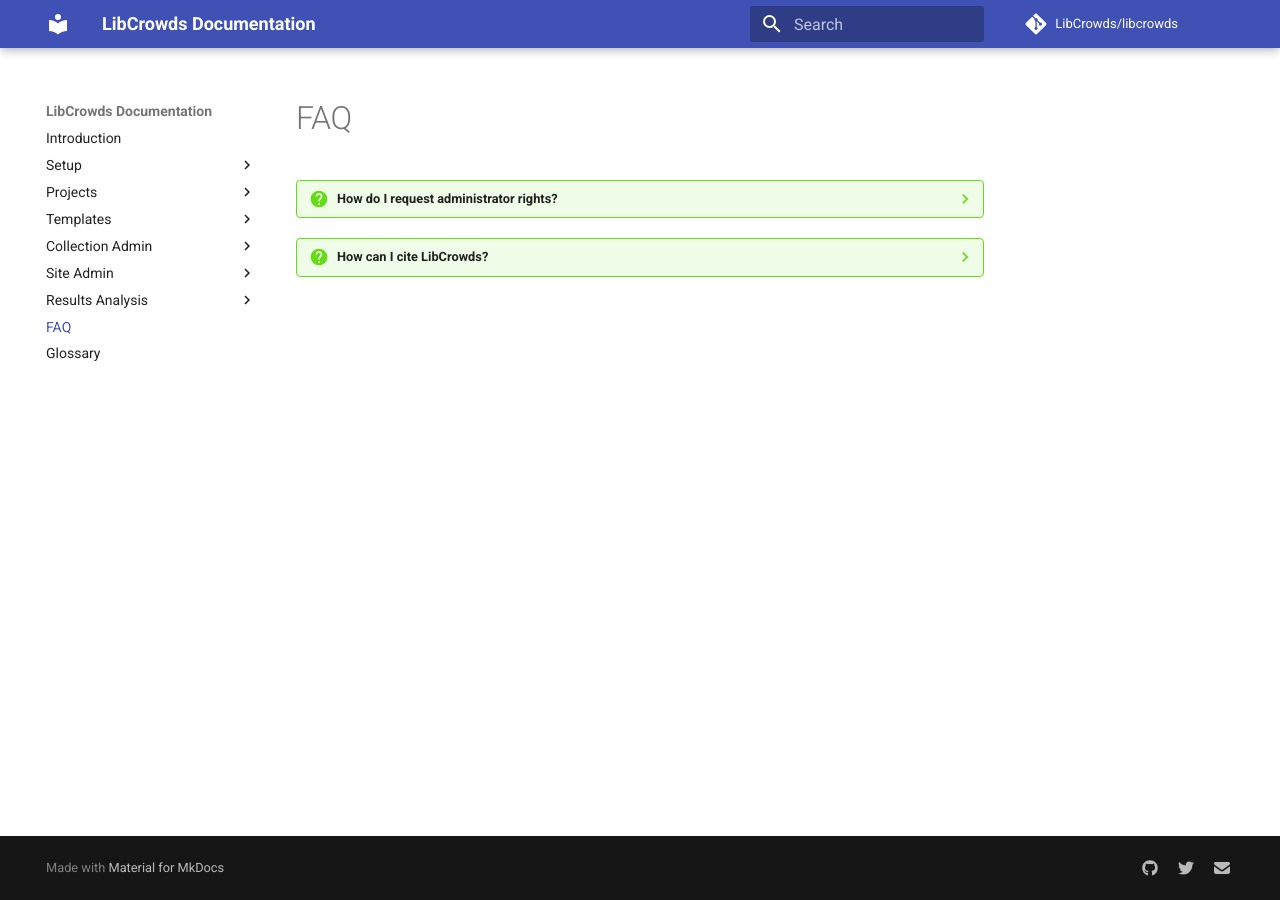
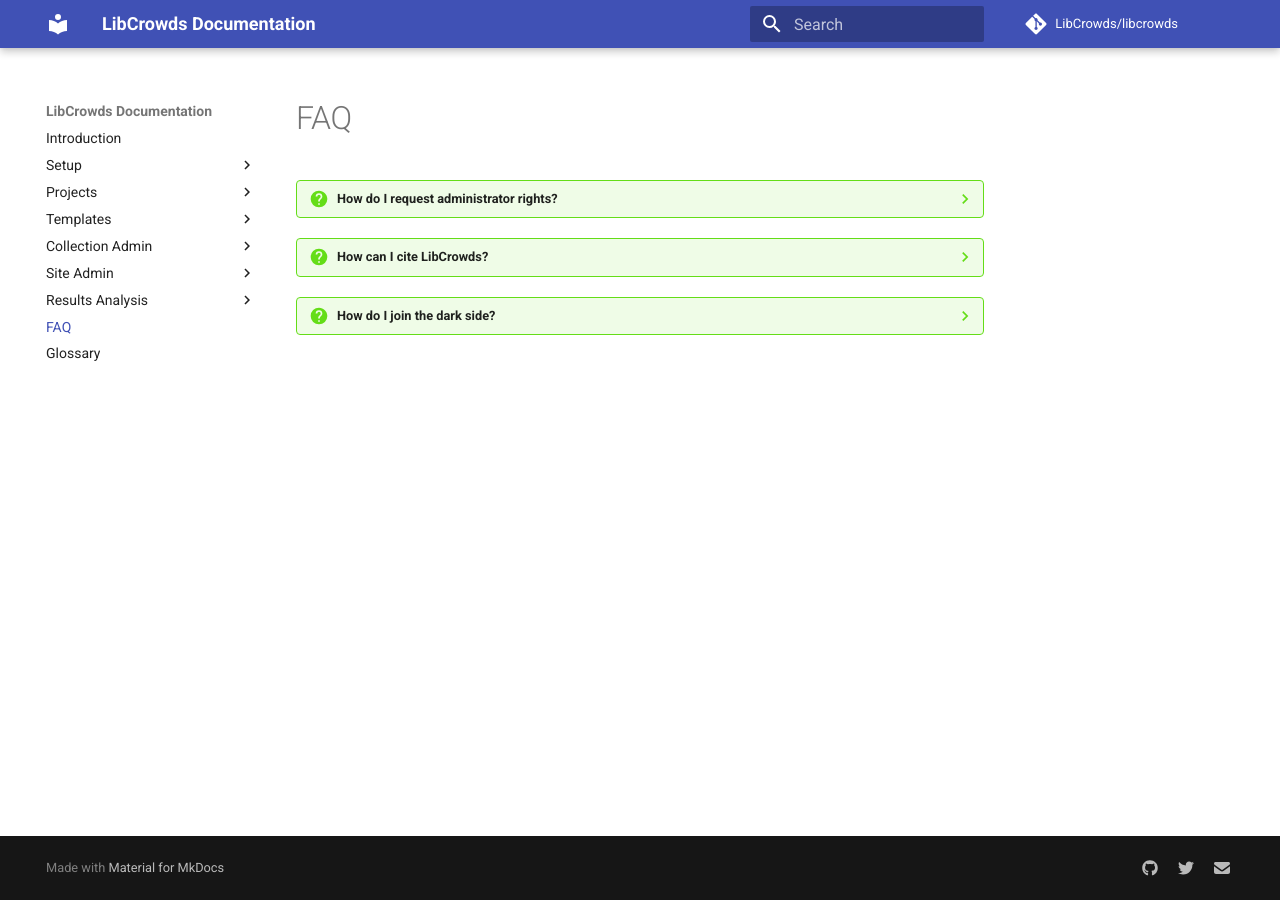
Before and after one commit to LibCrowds/docs, an MkDocs documentation site: the page built from docs/FAQ.md, in a window 1280 px wide. Built offline with MkDocs 1.6.1 and Material for MkDocs 9.7.7, drawn with Linux system fonts in a browser that asks for light colours; comment, search, counter and statistics services are not loaded; old or Windows-style settings are respelled for this version of MkDocs.

Commit message:
Add dark mode to faq

```diff
--- a/docs/FAQ.md
+++ b/docs/FAQ.md
@@ -10,3 +10,8 @@
     You can cite all versions of LibCrowds by using the DOI
     [10.5281/zenodo.888396](https://doi.org/10.5281/zenodo.888396). Follow
     the link for guidance on how to cite specific versions.
+
+??? question "How do I join the dark side?"
+
+    Click the **Activate dark mode** toggle in the main menu (and click again
+    to come back to the light).
```
